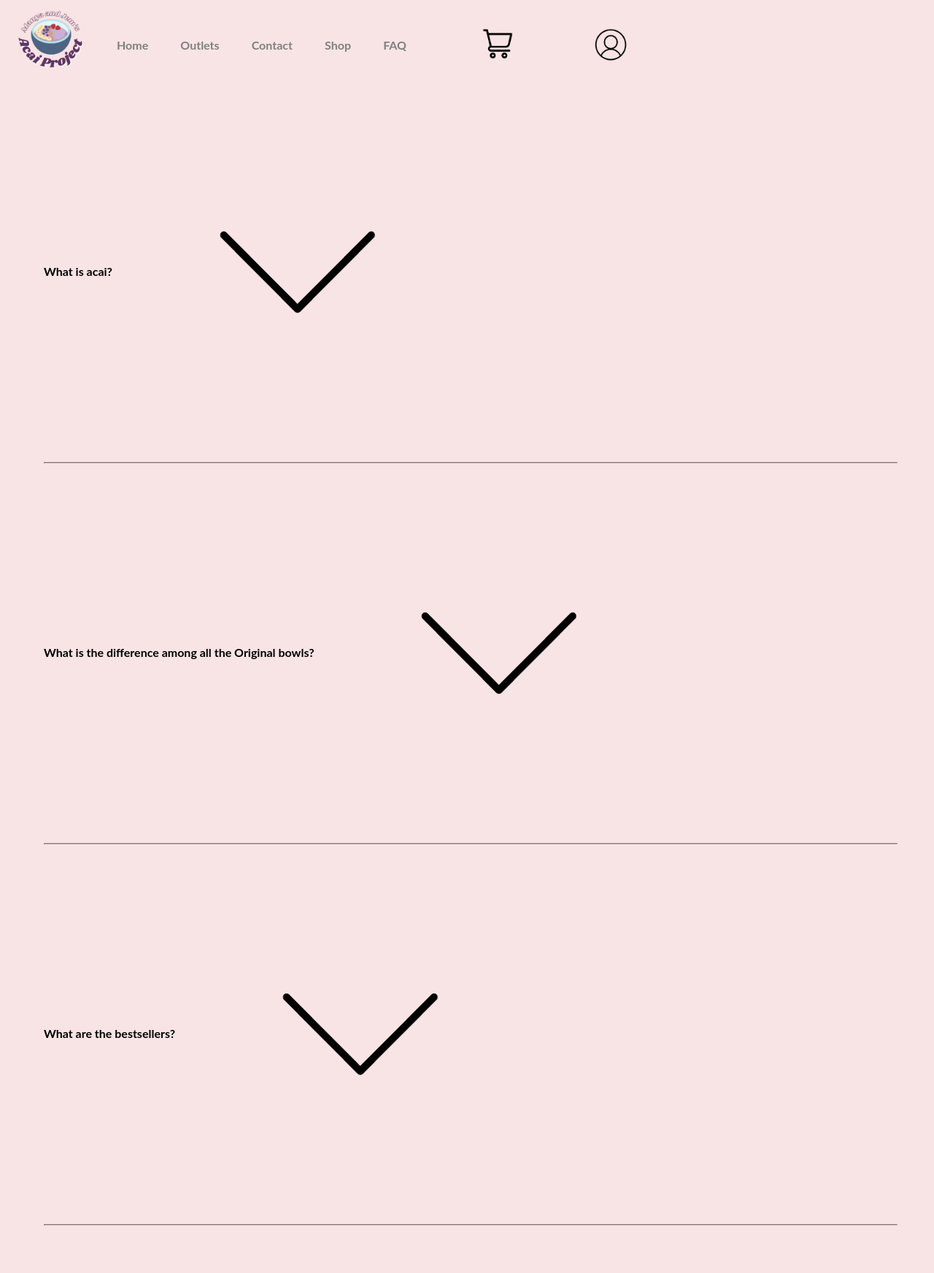
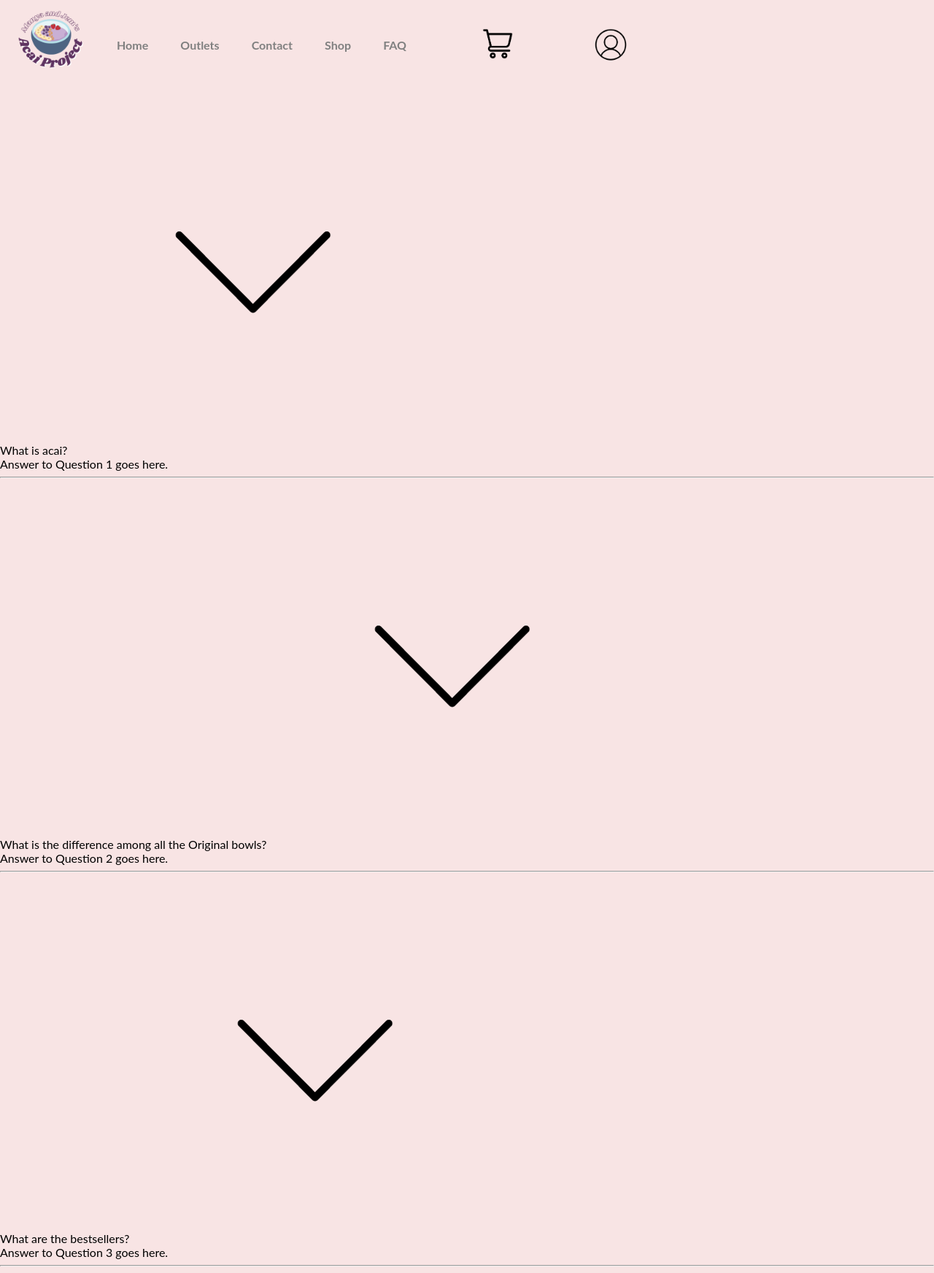
Before and after one commit to sheel002/WebAppAcai, a PHP site: page /faq.html in a window 1280 px wide. Shown: the top 1744 px of the page at 73% size. Run offline with PHP 8.4, Linux system fonts and the light colour scheme.

Commit message:
styles.css change layout

```diff
--- a/styles.css
+++ b/styles.css
@@ -284,45 +320,12 @@ li {
 
 .product-card p {
     margin: 5px 0;
+}
 
 
+/* Responsive Layout for Laptops and Larger Screens */
+@media (min-width: 768px) {
+    .products-display {
+        grid-template-columns: repeat(auto-fit, minmax(200px, 1fr)); /* Adjust the column width as needed */
+    }
 }
-
-/* End of Shop Page Styles */
-
-/* FAQ Page Styles */
-
-.faq-entry {
-    display: block;
-    align-items: center;
-    cursor: pointer;
-    margin-bottom: 10px;
-    margin-left: 30px;
-}
-
-.faq-question {
-    font-weight: bold;
-    margin-left: 30px;
-}
-
-.faq-arrow {
-    margin-left: auto;
-    font-size: 0.75em;
-    display: inline-block;
-    vertical-align: middle; /* Aligns the arrow vertically with the text */
-
-}
-
-.faq-answer {
-    display: none;
-    margin-top: 5px;
-    margin-left: 30px;
-}
-
- .faq-hr {
-    border-color: #D6BDC0; /* Change the color to your desired color */
-    margin-left: 30px;
-    margin-right: 50px;
-}
-
-/* FAQ Page Styles */
```
Also changed, not shown: other parts of styles.css (+37 -1 lines).
